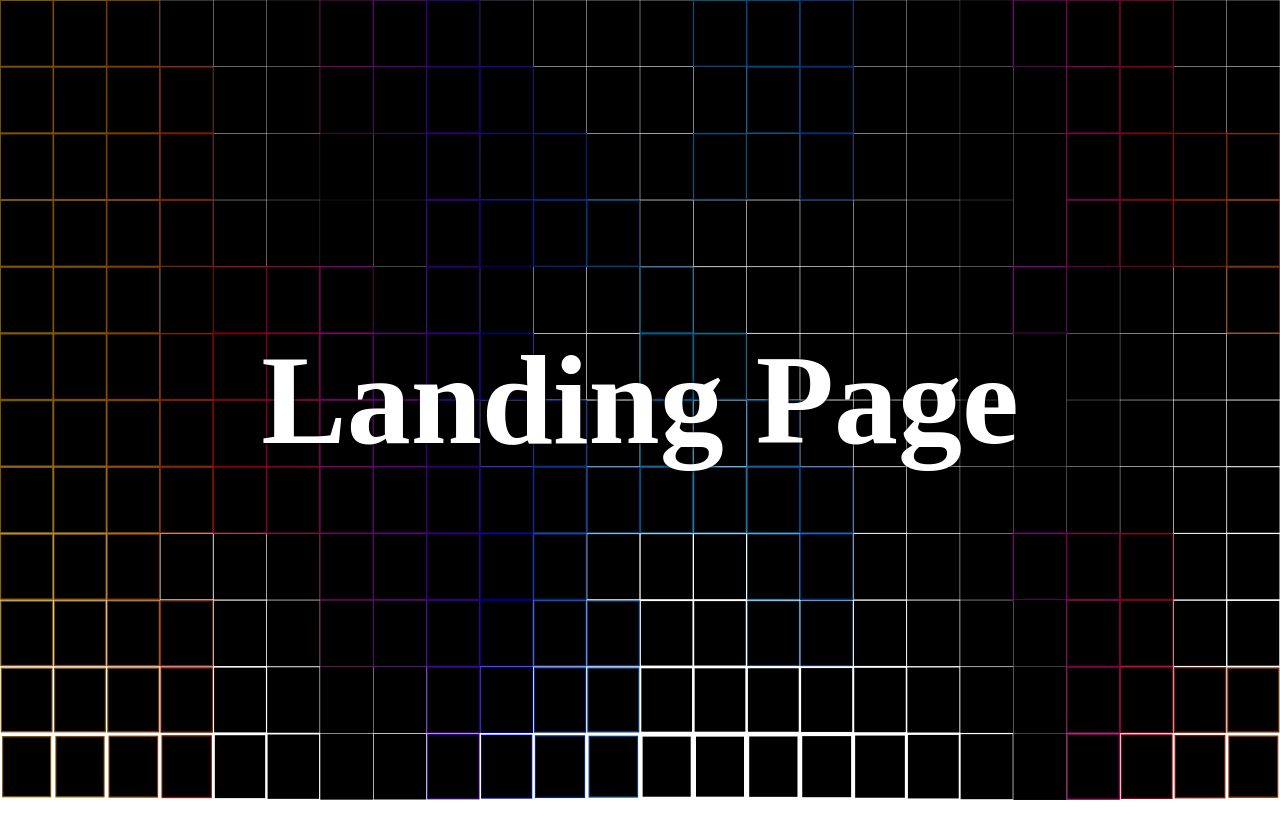
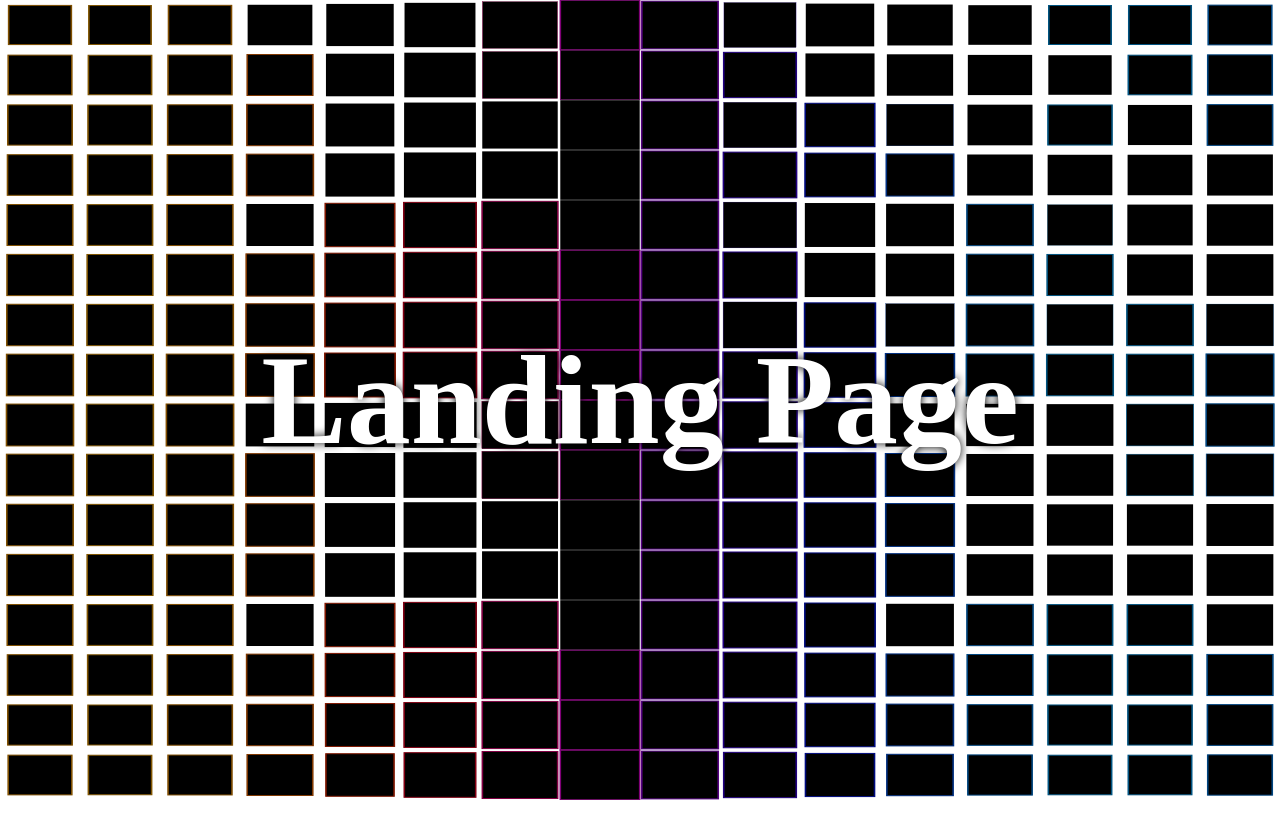
Before and after one commit to AtriusX/Portfolio, a Next.js app: page / in a window 1280 px wide. Shown: the top 838 px of the page. Before the commit the page ends 800 px from the top, so only its background shows below. Built offline with nearby package versions, Linux system fonts and the light colour scheme.

Commit message:
Update vector animation and fix small performance issues with component

```diff
--- a/components/VectorAnimation.tsx
+++ b/components/VectorAnimation.tsx
@@ -1,4 +1,5 @@
-import React, { HTMLAttributes, useEffect, useState } from 'react'
+import React, { HTMLAttributes, useCallback, useEffect, useMemo, useState } from 'react'
+import ReactVisibilitySensor from 'react-visibility-sensor'
 
 export type Setter<T> = (update: T) => void
 
@@ -6,7 +7,9 @@ export type Point = [x: number, y: number]
 
 export type Size = [w: number, h: number]
 
-export type Dimension = { p: Point, s: Size }
+export type Scroll = [vertical: number, horizontal: number]
+
+export type Dimension = { p: Point, s: Size, scroll: Scroll }
 
 export type RefinedSVG = Omit<
     HTMLAttributes<SVGElement>, "viewBox" | "onMouseMove" | "onMouseLeave" | "children"
@@ -27,7 +30,7 @@ export type Move = (c: {
 
 export interface VectorAnimationProps<T = void> extends RefinedSVG {
     setup: () => T
-    update: (state: ContextState<T>, set: Setter<T>) => HTMLAttributes<SVGElement>["children"],
+    update: (state: ContextState<T>) => HTMLAttributes<SVGElement>["children"],
     dimension?: Dimension,
     frames?: number
 }
@@ -36,29 +39,41 @@ function VectorAnimation<T>({ setup, update, dimension, frames, ...rest }: Vecto
     let view = dimension ?? { p: [0, 0], s: [100, 100] }
     let { p: [x, y], s: [w, h] } = view
     const [mouse, setMouse] = useState<Point>([-10000, -10000])
-    const [state, setState] = useState<T>(setup())
+    const state = useMemo(() => setup(), [setup])
     const [frame, setFrame] = useState(0)
     const [client, setSize] = useState<Size>([0, 0])
+    const [scroll, setScroll] = useState<Scroll>([0, 0])
+    const [visible, setVisible] = useState(true)
+    const move = useCallback(({ clientX, clientY }) => setMouse([clientX, clientY]), [])
+    const reset = useCallback(() => move([-10000, -10000]), [move])
     useEffect(() => {
-        setSize([innerWidth, innerHeight])
-        const move: Move = ({ clientX, clientY }) => setMouse([clientX, clientY])
-        const reset = () => setMouse([-10000, -10000])
-        window.addEventListener('mousemove', move)
-        window.addEventListener('mouseout', reset)
-        let interval = setInterval(() => setFrame(frame + 1), 1000 / (frames ?? 60))
+        document.addEventListener('mousemove', move)
+        document.addEventListener('mouseout', reset)
+        return () => {
+            document.removeEventListener('mousemove', move)
+            document.removeEventListener('mouseout', reset)
+        }
+    }, [move, reset])
+    useEffect(() => {
+        let interval = setInterval(() => {
+            if (!visible) return
+            setSize([screen.width, screen.height])
+            setScroll([scrollY, scrollX])
+            setFrame(frame + 1)
+        }, 1000 / (frames ?? 60))
         return () => {
             clearInterval(interval)
-            window.removeEventListener('mousemove', move)
-            window.removeEventListener('mouseout', reset)
         }
-    }, [frame, frames])
+    }, [frame, frames, visible])
     return (
-        <svg {...rest}
-            viewBox={`${x} ${y} ${w} ${h}`}
-            preserveAspectRatio='none'
-        >
-            {update({ state, view, mouse, frame, client }, setState)}
-        </svg>
+        <ReactVisibilitySensor onChange={setVisible} partialVisibility>
+            <svg {...rest}
+                viewBox={`${x} ${y} ${w} ${h}`}
+                preserveAspectRatio='none'
+            >
+                {update({ state, view: { ...view, scroll }, mouse, frame, client })}
+            </svg>
+        </ReactVisibilitySensor>
     )
 }
 
--- a/pages/index.tsx
+++ b/pages/index.tsx
@@ -1,5 +1,5 @@
 import type { NextPage } from "next";
-import React from "react";
+import React, { useCallback } from "react";
 import VectorAnimation, { VectorAnimationProps } from "../components/VectorAnimation";
 
 function clamp(value: number, low: number, high: number): number {
@@ -16,33 +16,37 @@ interface Square {
   y: number;
 }
 
-const COUNT = 24,
-  STACK = 12,
+const COUNT = 16,
+  STACK = 16,
   SIZE = 10,
   WIDTH = COUNT * SIZE,
   HEIGHT = STACK * SIZE;
 
 const Home: NextPage = () => {
-  const setup = () => {
+  const setup = useCallback(
+    () => {
+      console.log("TEST")
       let out: Square[] = [];
       for (let i = 0; i < COUNT; i++)
         for (let j = 0; j < STACK; j++)
           out.push({ x: i, y: j });
       return out;
-  }
+    }, []
+  )
 
-  const update: VectorAnimationProps<Square[]>["update"] = (
-    { state, mouse: [x, y], frame, client: [width, height] }
-  ) => {
-    let sX = x * (WIDTH / width)
-    let sY = y * (HEIGHT / height)
+  const update: VectorAnimationProps<Square[]>["update"] = useCallback(
+    ({ state, mouse: [x, y], frame, client: [width, height], view: { scroll: [scroll] } }) => {
+      // let sX = x * (WIDTH / width)
+      // let sY = (y + (typeof window !== 'undefined' ? scrollY : 0)) * (HEIGHT / height)
+      console.log("TEST UPDATE");
+
       return <g>
         {state.map(({ x, y }, i) => {
           let wave = Math.sin((-frame / 4 + x) / 4);
-        let dist = distance(sX, sY, x * SIZE + SIZE / 2, y * SIZE + SIZE / 2)
-        let pad = ((2 * wave) / (STACK - y) / 2)
-        if (dist < 10000)
-          pad *= clamp(2500 / dist, 0, 8)
+          // let dist = distance(sX, sY, x * SIZE + SIZE / 2, y * SIZE + SIZE / 2)
+          let pad = ((2 * wave) / Math.log10(STACK - Math.abs(y - STACK / 2))) + clamp((scroll - y * 10) / 30, 0, 8)
+          // if (dist < 10000 && pad < 2)
+          //   pad *= clamp(2500 / dist, 0, 8)
           return (
             <rect
               key={i}
@@ -66,7 +70,9 @@ const Home: NextPage = () => {
           );
         })}
       </g>
-  }
+    }, []
+  )
+
   return (
     <div
       style={{
@@ -105,9 +111,12 @@ const Home: NextPage = () => {
         }}
       >
         <h1 style={{
-          textShadow: '0 0 4px black'
+          textShadow: '0 0 10px black'
         }}>Landing Page</h1>
       </div>
+      <div style={{
+        height: '110vh'
+      }}></div>
     </div>
   )
 }
```
Lines whose indentation alone changed are shown as unchanged.
